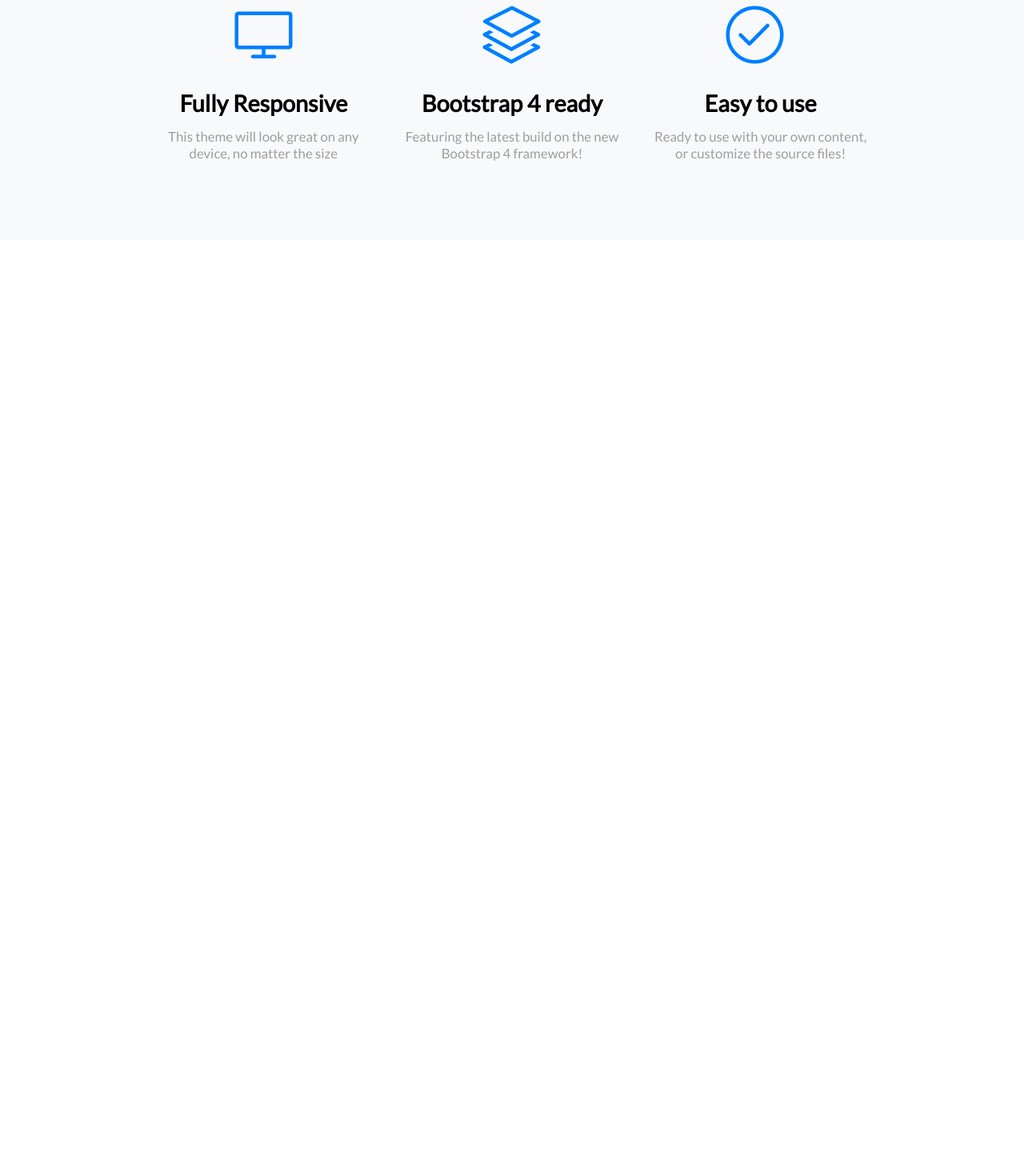
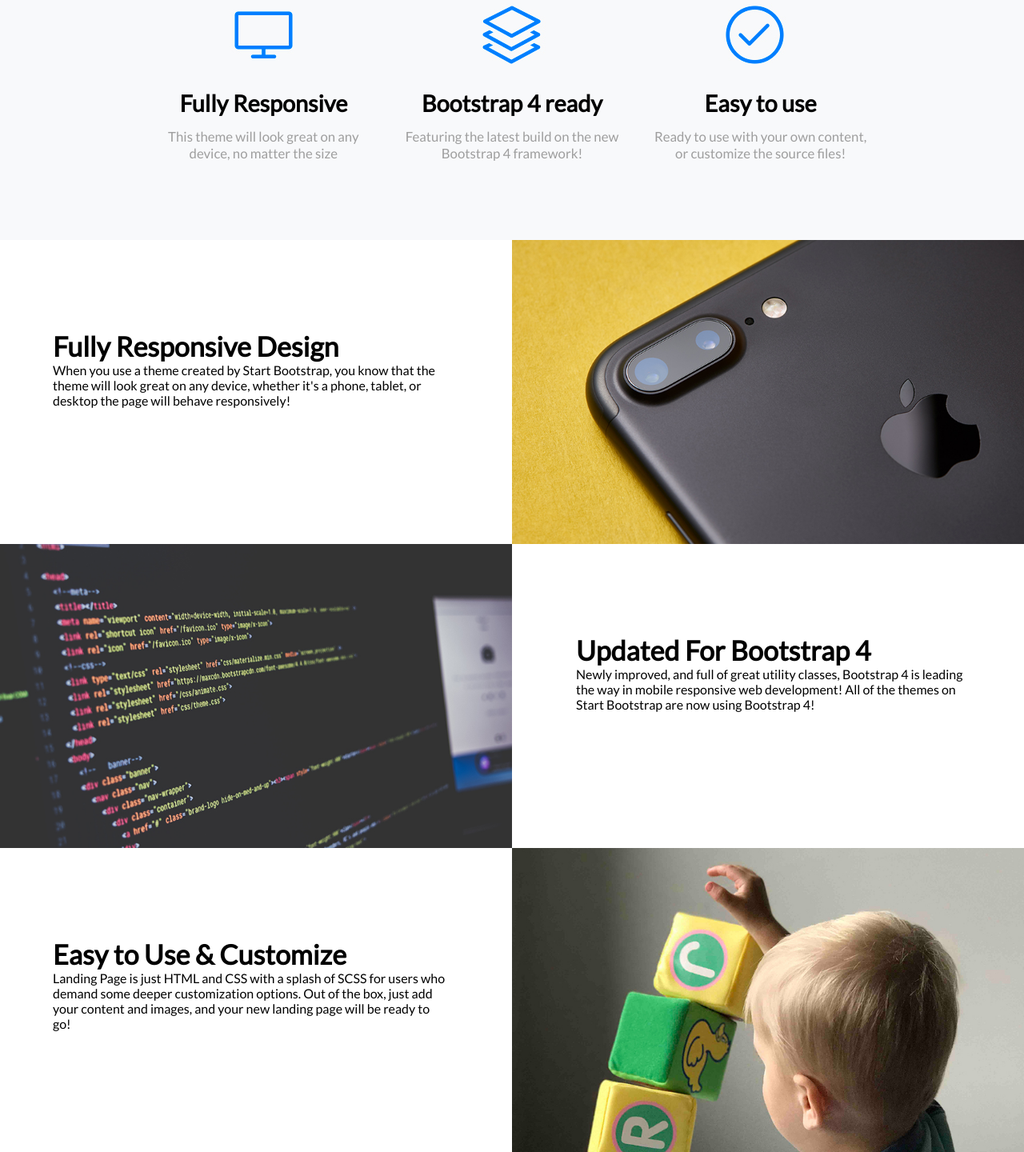
Before and after one commit to alexandrekings/kanban, a plain HTML site: page index.html in a window 1280 px wide. Shown: the part 635-2075 px from the top of the page at 80% size. Before the commit the page ends 935 px from the top, so only its background shows below. Drawn offline with Linux system fonts and the light colour scheme.

Commit message:
grid de features seccion04 con imagenes, titulos y párrafo

```diff
--- a/css/style.css
+++ b/css/style.css
@@ -39,10 +39,7 @@ header{
 		height: 60px;
 
 }
-section{
-	padding-top: 1em;
-	padding-bottom: 1em;
-}
+
 ul{
 	padding-left: 1em;
 }
@@ -135,3 +132,16 @@ footer img{
 	font-size: 1.05rem;
 	font-weight:lighter;
 }
+/*seccion04*/
+
+.gridFeatures-cell, .gridFeatures-cell--img{
+	overflow: hidden;
+	height: 380px;
+	padding: 0px;
+}
+.gridFeatures-cell{
+	padding: 7rem 5rem;
+}
+.gridFeatures-cell--img img{
+  width: 100%;
+}
--- a/index.html
+++ b/index.html
@@ -29,8 +29,8 @@
     <h2 class="hero-image--tittle">Build a landing page for your bussiness or projrct and generate more leads!</h2>
     <div class="col-8 text-right">
         <input class="hero-input" placeholder="enter your email..."/>
-      </div>
-      <div class="col-4 text-left">
+    </div>
+    <div class="col-4 text-left">
         <button class="button hero-button">Sign Up!</button>
     </div>
   </div>
@@ -54,5 +54,28 @@
       </div>
   </div>
   </section>
+  <section class="row gridFeatures" id="seccion04">
+    <div class="col-6 gridFeatures-cell">
+      <h3>Fully Responsive Design</h3>
+      <p>When you use a theme created by Start Bootstrap, you know that the theme will look great on any device, whether it's a phone, tablet, or desktop the page will behave responsively!</p>
+    </div>
+    <div class="col-6 gridFeatures-cell--img">
+      <img class="" src="img/bg-showcase-1.jpg"/>
+    </div>
+    <div class="col-6 gridFeatures-cell--img">
+        <img class="" src="img/bg-showcase-2.jpg"/>
+    </div>
+    <div class="col-6 gridFeatures-cell">
+      <h3>Updated For Bootstrap 4</h3>
+      <p>Newly improved, and full of great utility classes, Bootstrap 4 is leading the way in mobile responsive web development! All of the themes on Start Bootstrap are now using Bootstrap 4!</p>
+    </div>
+    <div class="col-6 gridFeatures-cell">
+      <h3>Easy to Use & Customize</h3>
+      <p>Landing Page is just HTML and CSS with a splash of SCSS for users who demand some deeper customization options. Out of the box, just add your content and images, and your new landing page will be ready to go!</p>
+    </div>
+    <div class="col-6 gridFeatures-cell--img">
+      <img class="" src="img/bg-showcase-3.jpg"/>
+    </div>
+  </section>
 </body>
 </html>
```
